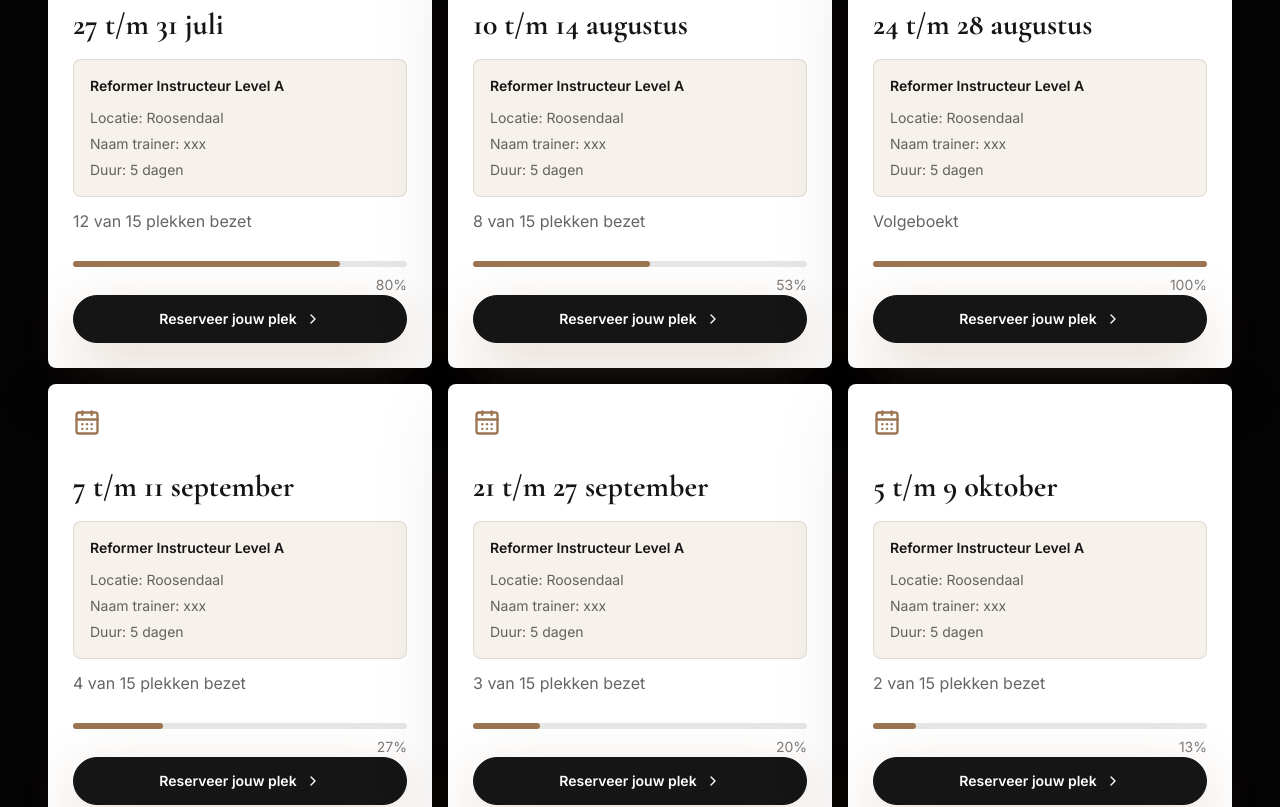
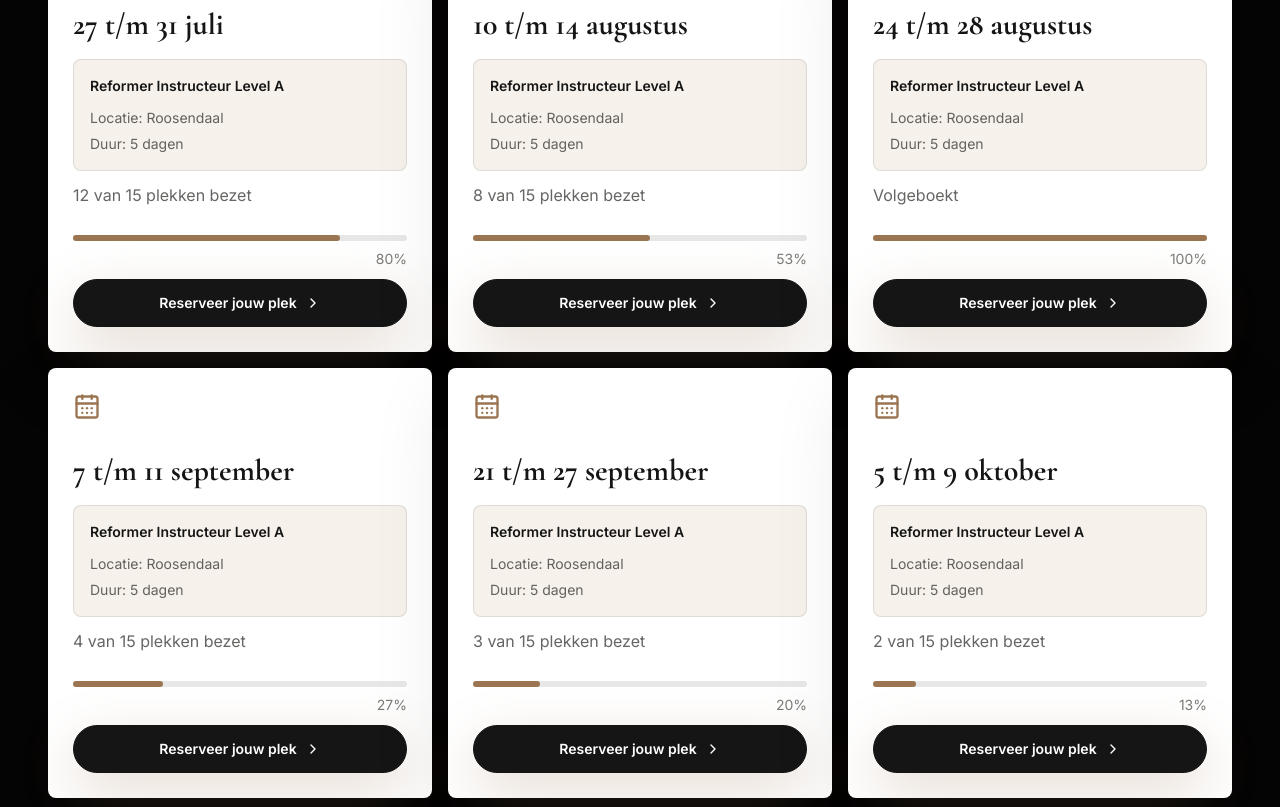
Before and after one commit to jochemsebastiaanvankuijk-rgb/dutch-reformer-academy, a Next.js app: page / in a window 1280 px wide. Shown: the part 1920-2727 px from the top of the page. Built offline with nearby package versions, Linux system fonts and the light colour scheme.

Commit message:
Remove trainer name from training dates

```diff
--- a/components/LandingPage.tsx
+++ b/components/LandingPage.tsx
@@ -457,7 +457,6 @@ export default function LandingPage() {
                     <p className="text-sm font-semibold text-ink">{item.level}</p>
                     <div className="mt-3 grid gap-1.5 text-sm text-graphite/70">
                       <p>Locatie: {item.location}</p>
-                      <p>Naam trainer: {item.trainer}</p>
                       <p>Duur: {item.duration}</p>
                     </div>
                   </div>
```
